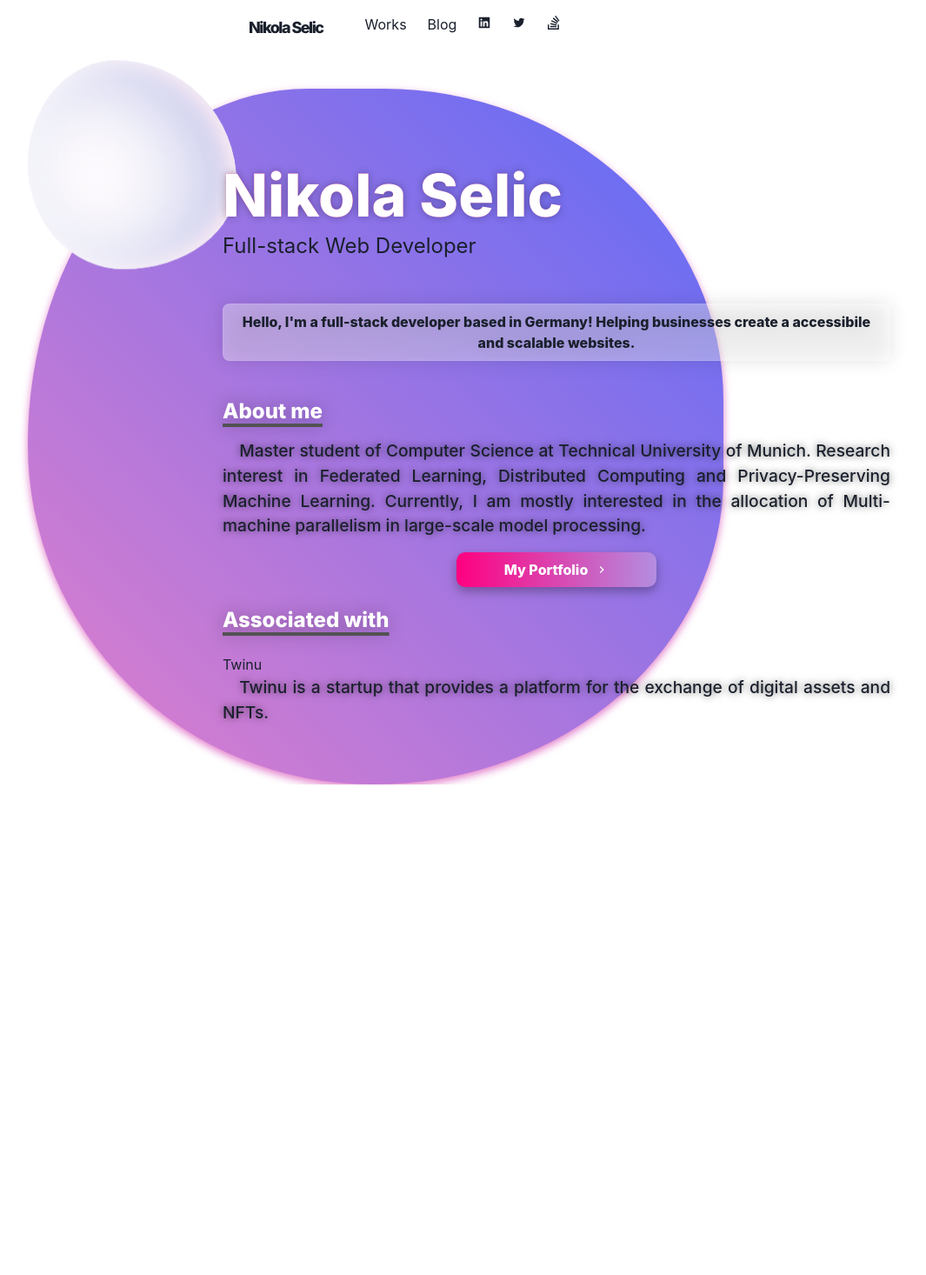
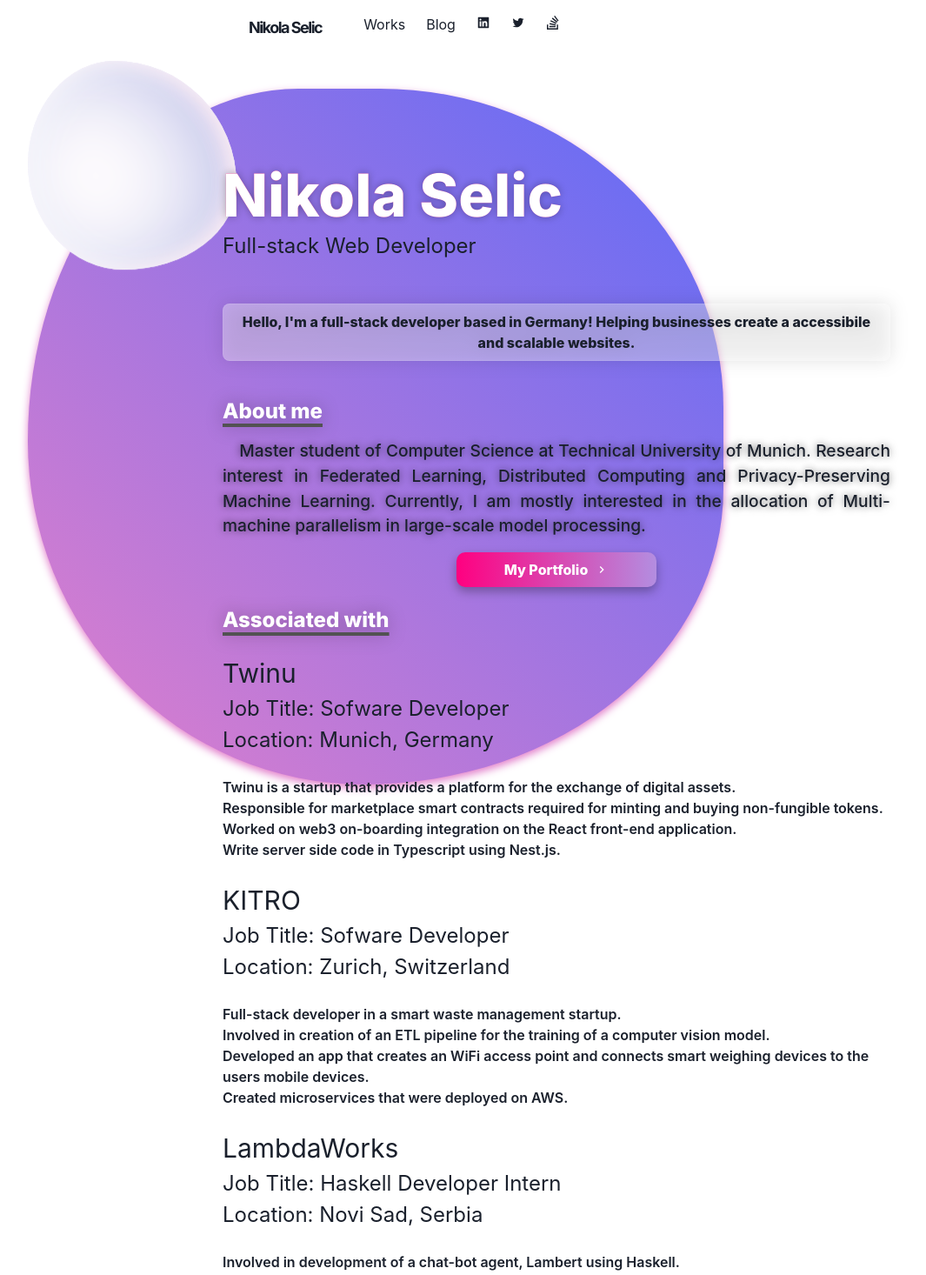
Before and after one commit to Selich/homepage, a Next.js app: page / in a window 1280 px wide. Shown: the top 1466 px of the page at 87% size, without its empty margins (0-1065 px from the left). Before the commit the page ends 902 px from the top, so only its background shows below. Built offline with nearby package versions, Linux system fonts and the light colour scheme.

Commit message:
add experience

```diff
--- /dev/null
+++ b/components/experience.js
@@ -0,0 +1,75 @@
+import { Box, Text } from '@chakra-ui/react'
+import NextLink from 'next/link'
+
+const Experience = () => {
+  return data.map((item, index) => (
+    <Box my={6} key={index}>
+      <NextLink href={item.url} passHref>
+        <Text fontSize='3xl'>{item.organization}</Text>
+      </NextLink>
+      <Text fontSize='2xl'>Job Title: {item.jobTitle}</Text>
+      <Text fontSize='2xl'>Location: {item.location}</Text>
+      <br/>
+      {item.description.map((desc, index) => (
+        <Text key={index} fontSize='1xl' fontWeight={600}>{desc}</Text>
+      ))}
+    </Box>
+  ))
+}
+
+export default Experience
+
+const data = [
+    {
+        "url": "https://test.twinu.com/home",
+        "jobTitle": "Sofware Developer",
+        "organization": "Twinu",
+        "location": "Munich, Germany",
+        "date": "Mar. 2022 - Ongoing",
+        "description": [
+            "Twinu is a startup that provides a platform for the exchange of digital assets.",
+            "Responsible for marketplace smart contracts required for minting and buying non-fungible tokens.",
+            "Worked on web3 on-boarding integration on the React front-end application.",
+            "Write server side code in Typescript using Nest.js."
+        ]
+    },
+    {
+        "url": "https://www.kitro.ch/",
+        "jobTitle": "Sofware Developer",
+        "organization": "KITRO",
+        "location": "Zurich, Switzerland",
+        "date": "Jan. 2021 - Sep. 2021",
+        "description": [
+            "Full-stack developer in a smart waste management startup.",
+            "Involved in creation of an ETL pipeline for the training of a computer vision model.",
+            "Developed an app that creates an WiFi access point and connects smart weighing devices to the users mobile devices.",
+            "Created microservices that were deployed on AWS."
+        ]
+    },
+    {
+        "url": "https://www.lambdaworks.io/",
+        "jobTitle": "Haskell Developer Intern",
+        "organization": "LambdaWorks",
+        "location": "Novi Sad, Serbia",
+        "date": "Feb. 2020 - May. 2020",
+        "description": [
+            "Involved in development of a chat-bot agent, Lambert using Haskell.",
+            "Developed a library to integrate Lambert into a third party software, Slack.",
+            "Handled the process of deploying on AWS Cloud Computing services.",
+            "Configured AWS X-Ray tool for tracing and analyzing Serverless applications."
+        ]
+    },
+    {
+        "url": "https://www.typhoon-hil.com/",
+        "jobTitle": "Machine Learning Intern",
+        "organization": "Typhoon HIL, Inc.",
+        "location": "Novi Sad, Serbia",
+        "date": "Apr. 2019 - Dec. 2019",
+        "description": [
+            "Implemented mathematical models for the purpose of simulating energy consumption in a given household.",
+            "Included in development of Reinforcement Learning based model for generating an optimal energy consumption strategy in a smart home system.",
+            "Built a machine learning web-hosted framework for a data science Kaggle-style hackathon.",
+            "Deployed and maintained a containerized real time machine learning model on a cloud system."
+        ]
+    }
+]
--- a/components/logo.js
+++ b/components/logo.js
@@ -18,23 +18,21 @@
 `
 
 const Logo = () => {
-
   return (
     <Link href="/">
-      <a>
+    <a
+            className="nav-link"
+    >
         <LogoBox
           width="30"
           height="30"
           style={{ marginRight: '10px' }}
-          className="logo"
           onClick={() => {
             console.log('clicked')
           }}
         >
           <Text
             color={useColorModeValue('gray.800', 'whiteAlpha.900')}
-            fontFamily="Inter"
-            fontWeight="extrabold"
             ml={3}
           >
             Nikola Selic
--- a/pages/index.jsx
+++ b/pages/index.jsx
@@ -12,6 +12,7 @@
 import Section from '../components/section.js'
 import Paragraph from '../components/paragraph.js'
 import Layout from '../components/layouts/article'
+import Experience from '../components/experience.js'
 
 const Page = () => {
   return (
@@ -80,7 +81,7 @@
             filter="drop-shadow(0px 0px 10px rgba(0, 0, 0, 0.3))"
             bgClip="text"
             fontWeight="extrabold"
-    fontSize="2xl"
+            fontSize="2xl"
             color="white"
           >
             About me
@@ -92,7 +93,7 @@
             mostly interested in the allocation of Multi-machine parallelism in
             large-scale model processing.
           </Paragraph>
-          <Box align="center" my={4}>
+          <Box align="center" my={4} >
             <NextLink href="/works" passHref>
               <Button
                 rightIcon={<ChevronRightIcon />}
@@ -129,16 +130,8 @@
           >
             Associated with
           </Heading>
+          <Experience/>
 
-          <Box my={6}>
-            <NextLink href="https://test.twinu.com/home" passHref>
-              <Text>Twinu</Text>
-            </NextLink>
-            <Paragraph>
-              Twinu is a startup that provides a platform for the exchange of
-              digital assets and NFTs.
-            </Paragraph>
-          </Box>
         </Section>
       </Container>
     </Layout>
--- a/style.css
+++ b/style.css
@@ -163,3 +163,26 @@
               inset -40px 10px 110px #1b1648
 }
   }
+
+
+.nav-link {
+  color: #fff;
+  text-decoration: none;
+  display: inline-block;
+  position: relative;
+}
+.nav-link:after {
+  bottom: 0;
+  content: "";
+  display: block;
+  height: 1px;
+  left: 0%;
+  position: absolute;
+  background: #fff;
+  transition: width 0.3s ease 0s, left 0.3s ease 0s;
+  width: 0;
+}
+.nav-link:hover:after {
+  width: 100%;
+  left: 0;
+}
```
Also changed, not shown: 1 other file (tests, documents, lock files or other folders).
